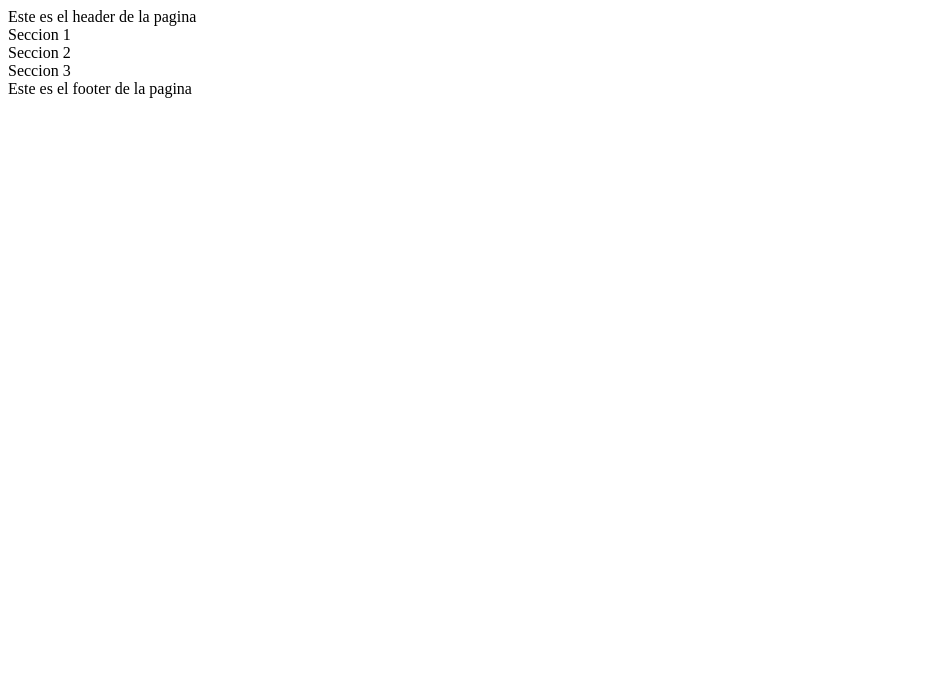
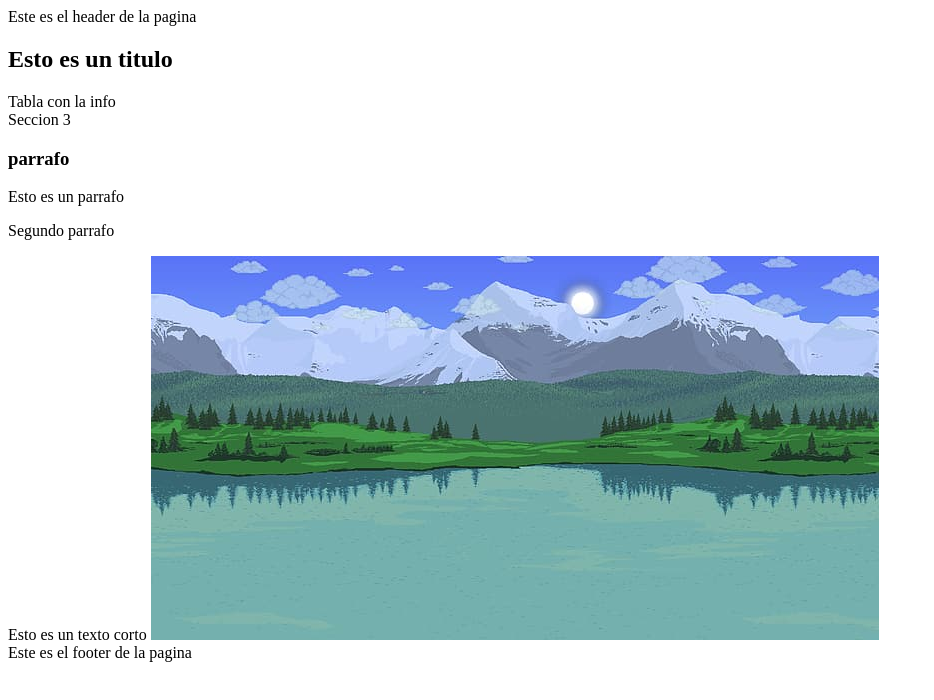
Before and after one commit to SchMucKRZR/Ciclo3, a plain HTML site: page index.html in a window 1280 px wide. Shown: the whole page, without its empty margins (0-934 px from the left). Drawn offline with Linux system fonts and the light colour scheme.

Commit message:
Commit 3, explicacion sobre imagenes,etc

```diff
--- a/index.html
+++ b/index.html
@@ -11,12 +11,36 @@
     <body>
         <header>Este es el header de la pagina </header>
 
-        <main>
-            <section>Seccion 1</section>
-            <section>Seccion 2</section>
-            <section>Seccion 3</section>
+                <main>
+                    <section>
+                             <h1>Esto es un titulo</h1>
+                    </section>
+
+                    <section>
+                            Tabla con la info
+                    </section>
+
+                    <section>
+                        Seccion 3
+                    </section>
+
+                <article>
+                    <h3>parrafo</h3>
+                    <p>
+                        Esto es un parrafo
+                    </p>
+
+                    <p>
+                        Segundo parrafo
+                    </p>
+
+                </article>
+
+        <span>Esto es un texto corto</span>
+
+        <img src="./media/terraria-pc-gaming-hd-wallpaper-preview.jpg" alt="Fondo de Terraria"/>
+
         </main>
-
 
         <footer>Este es el footer de la pagina</footer>
     </body>
```
Also changed, not shown: media/terraria-pc-gaming-hd-wallpaper-preview.jpg (added).
